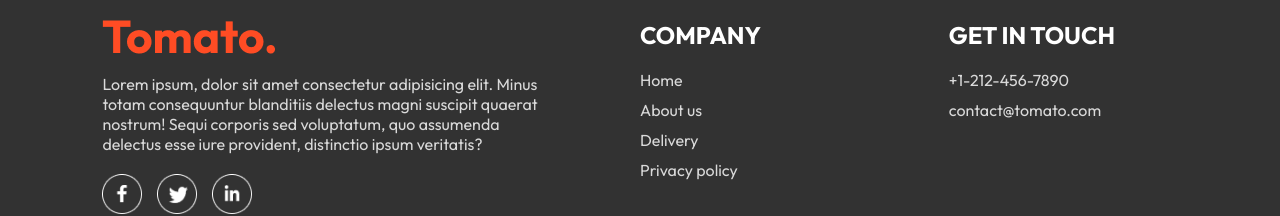
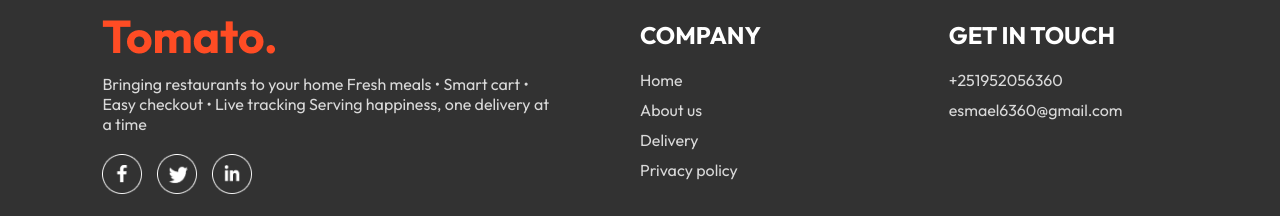
Before and after one commit to esmaelmohammed-ux/FRONTEND, a React (Vite) app: page /myorders in a window 1280 px wide. Shown: the part 354-570 px from the top of the page. Built offline with nearby package versions, Linux system fonts and the light colour scheme; no server answers.

Commit message:
Update Footer.jsx

```diff
--- a/src/components/Footer/Footer.jsx
+++ b/src/components/Footer/Footer.jsx
@@ -9,10 +9,9 @@ const Footer = () => {
         <div className="footer-content-left">
           <img src={assets.logo} alt="" />
           <p>
-            Lorem ipsum, dolor sit amet consectetur adipisicing elit. Minus
-            totam consequuntur blanditiis delectus magni suscipit quaerat
-            nostrum! Sequi corporis sed voluptatum, quo assumenda delectus esse
-            iure provident, distinctio ipsum veritatis?
+            Bringing restaurants to your home
+Fresh meals • Smart cart • Easy checkout • Live tracking
+Serving happiness, one delivery at a time
           </p>
           <div className="footer-social-icons">
             <img src={assets.facebook_icon} alt="" />
@@ -33,8 +32,8 @@ const Footer = () => {
         <div className="footer-content-right">
           <h2>GET IN TOUCH</h2>
           <ul>
-            <li>+1-212-456-7890</li>
-            <li>contact@tomato.com</li>
+            <li>+251952056360</li>
+            <li>esmael6360@gmail.com</li>
           </ul>
         </div>
       </div>
```
